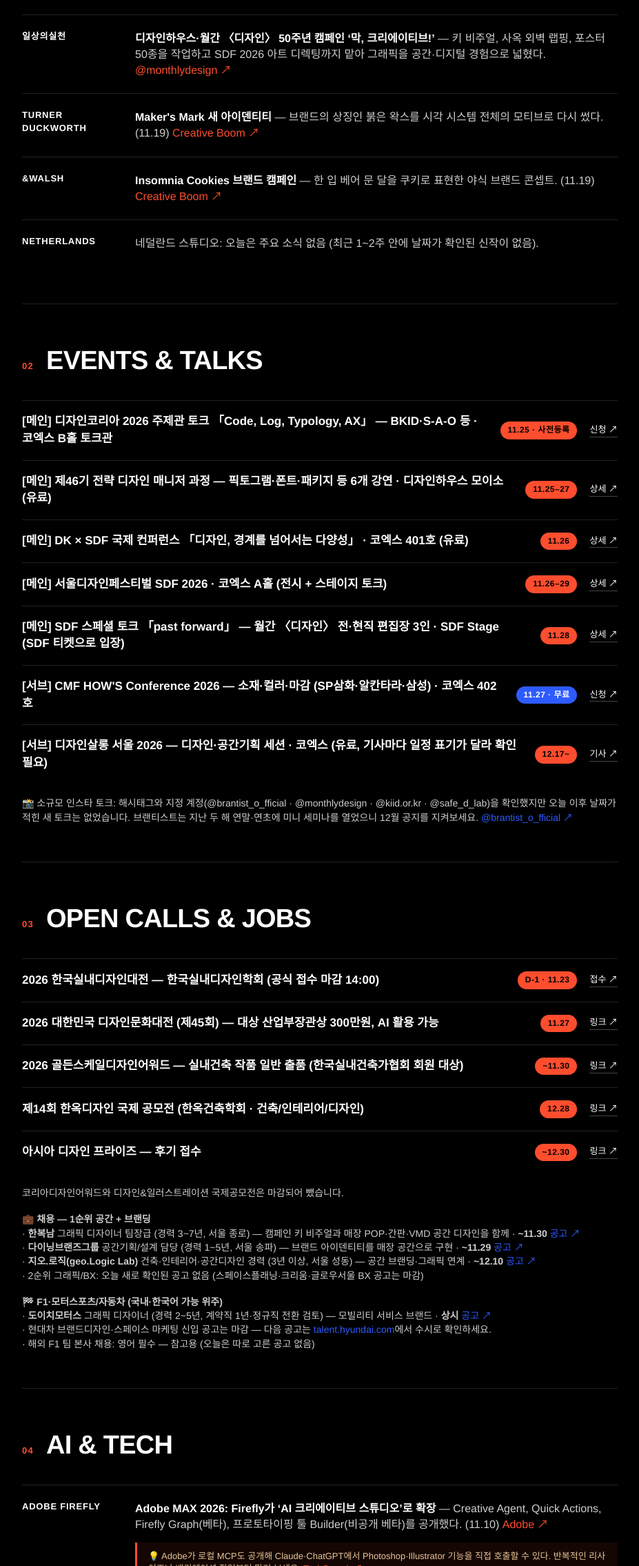
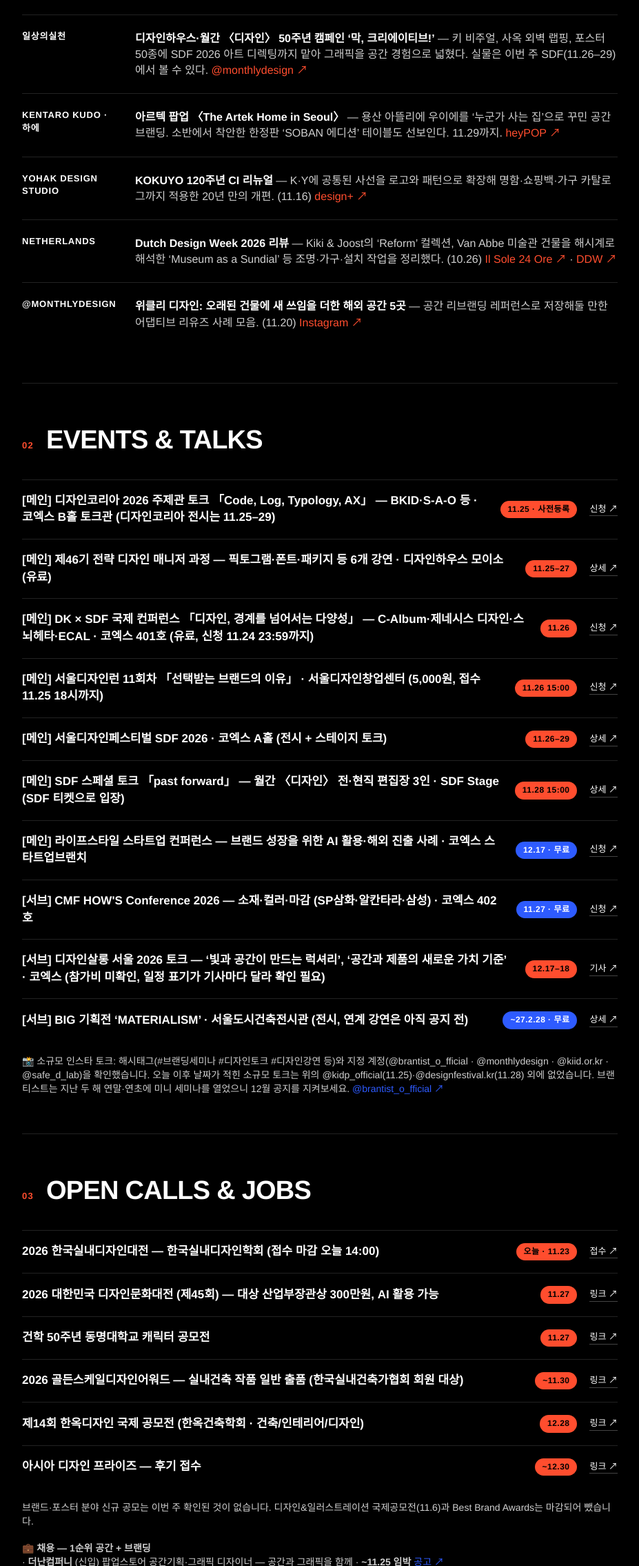
Before and after one commit to jhwaj/design-ai-briefing, a plain HTML site: page index.html in a window 1280 px wide. Shown: the part 530-2800 px from the top of the page at 69% size, without its empty margins (176-1103 px from the left). Drawn offline with Linux system fonts and the light colour scheme.

Commit message:
Update briefing 2026.11.23 MON

```diff
--- a/index.html
+++ b/index.html
@@ -45,51 +45,64 @@ footer { padding:40px 0 0; text-align:center; color:#555; font-size:11px; letter
 <body>
 <div class="wrap">
   <div class="topbar"><span><span class="dot"></span>Daily Briefing</span><span>Space · Brand · Graphic · AI</span></div>
-  <div class="hero"><h1>DESIGN<br><span class="accent">×AI</span> MORNING</h1><div class="meta">2026.11.22 SUN — 매일 아침 자동 갱신</div></div>
+  <div class="hero"><h1>DESIGN<br><span class="accent">×AI</span> MORNING</h1><div class="meta">2026.11.23 MON — 매일 아침 자동 갱신</div></div>
   <section>
     <div class="sec-head"><span class="sec-num">01</span><span class="sec-title">Studio News</span></div>
-    <div class="item"><div class="k">일상의실천</div><div class="v"><b>디자인하우스·월간 〈디자인〉 50주년 캠페인 ‘막, 크리에이티브!’</b> — 키 비주얼, 사옥 외벽 랩핑, 포스터 50종을 작업하고 SDF 2026 아트 디렉팅까지 맡아 그래픽을 공간·디지털 경험으로 넓혔다. <a href="https://www.instagram.com/p/Df4PN7aObFQ/">@monthlydesign ↗</a></div></div>
-    <div class="item"><div class="k">Turner Duckworth</div><div class="v"><b>Maker's Mark 새 아이덴티티</b> — 브랜드의 상징인 붉은 왁스를 시각 시스템 전체의 모티브로 다시 썼다. (11.19) <a href="https://www.creativeboom.com/news/turner-duckworth-dips-makers-marks-new-identity-in-red-wax/">Creative Boom ↗</a></div></div>
-    <div class="item"><div class="k">&amp;Walsh</div><div class="v"><b>Insomnia Cookies 브랜드 캠페인</b> — 한 입 베어 문 달을 쿠키로 표현한 야식 브랜드 콘셉트. (11.19) <a href="https://www.creativeboom.com/news/walsh-takes-a-bite-out-of-the-moon-for-insomnia-cookies/">Creative Boom ↗</a></div></div>
-    <div class="item"><div class="k">Netherlands</div><div class="v">네덜란드 스튜디오: 오늘은 주요 소식 없음 (최근 1~2주 안에 날짜가 확인된 신작이 없음).</div></div>
+    <div class="item"><div class="k">일상의실천</div><div class="v"><b>디자인하우스·월간 〈디자인〉 50주년 캠페인 ‘막, 크리에이티브!’</b> — 키 비주얼, 사옥 외벽 랩핑, 포스터 50종에 SDF 2026 아트 디렉팅까지 맡아 그래픽을 공간 경험으로 넓혔다. 실물은 이번 주 SDF(11.26–29)에서 볼 수 있다. <a href="https://www.instagram.com/p/Df4PN7aObFQ/">@monthlydesign ↗</a></div></div>
+    <div class="item"><div class="k">Kentaro Kudo · 하에</div><div class="v"><b>아르텍 팝업 〈The Artek Home in Seoul〉</b> — 용산 아뜰리에 우이에를 ‘누군가 사는 집’으로 꾸민 공간 브랜딩. 소반에서 착안한 한정판 ‘SOBAN 에디션’ 테이블도 선보인다. 11.29까지. <a href="https://heypop.kr/n/146417/">heyPOP ↗</a></div></div>
+    <div class="item"><div class="k">YOHAK Design Studio</div><div class="v"><b>KOKUYO 120주년 CI 리뉴얼</b> — K·Y에 공통된 사선을 로고와 패턴으로 확장해 명함·쇼핑백·가구 카탈로그까지 적용한 20년 만의 개편. (11.16) <a href="https://design.co.kr/article/181746/">design+ ↗</a></div></div>
+    <div class="item"><div class="k">Netherlands</div><div class="v"><b>Dutch Design Week 2026 리뷰</b> — Kiki &amp; Joost의 ‘Reform’ 컬렉션, Van Abbe 미술관 건물을 해시계로 해석한 ‘Museum as a Sundial’ 등 조명·가구·설치 작업을 정리했다. (10.26) <a href="https://en.ilsole24ore.com/art/dutch-design-week-2026-names-rebellious-authentic-and-imperfect-ideas-AJv5qPtB">Il Sole 24 Ore ↗</a> · <a href="https://ddw.nl/en/updates/large-scale-designs-take-over-eindhoven-during-dutch-design-week-2026">DDW ↗</a></div></div>
+    <div class="item"><div class="k">@monthlydesign</div><div class="v"><b>위클리 디자인: 오래된 건물에 새 쓰임을 더한 해외 공간 5곳</b> — 공간 리브랜딩 레퍼런스로 저장해둘 만한 어댑티브 리유즈 사례 모음. (11.20) <a href="https://www.instagram.com/p/Df9f4WNGfwI/">Instagram ↗</a></div></div>
   </section>
   <section>
     <div class="sec-head"><span class="sec-num">02</span><span class="sec-title">Events &amp; Talks</span></div>
-    <div class="comp"><span class="name">[메인] 디자인코리아 2026 주제관 토크 「Code, Log, Typology, AX」 — BKID·S-A-O 등 · 코엑스 B홀 토크관</span><span class="due">11.25 · 사전등록</span><a href="https://www.instagram.com/p/Df1ejLrD6_o/">신청 ↗</a></div>
+    <div class="comp"><span class="name">[메인] 디자인코리아 2026 주제관 토크 「Code, Log, Typology, AX」 — BKID·S-A-O 등 · 코엑스 B홀 토크관 (디자인코리아 전시는 11.25–29)</span><span class="due">11.25 · 사전등록</span><a href="https://www.instagram.com/p/Df1ejLrD6_o/">신청 ↗</a></div>
     <div class="comp"><span class="name">[메인] 제46기 전략 디자인 매니저 과정 — 픽토그램·폰트·패키지 등 6개 강연 · 디자인하우스 모이소 (유료)</span><span class="due">11.25–27</span><a href="https://www.instagram.com/p/DevfSuMk08u/">상세 ↗</a></div>
-    <div class="comp"><span class="name">[메인] DK × SDF 국제 컨퍼런스 「디자인, 경계를 넘어서는 다양성」 · 코엑스 401호 (유료)</span><span class="due">11.26</span><a href="https://designkorea.kidp.or.kr/conference">상세 ↗</a></div>
+    <div class="comp"><span class="name">[메인] DK × SDF 국제 컨퍼런스 「디자인, 경계를 넘어서는 다양성」 — C-Album·제네시스 디자인·스뇌헤타·ECAL · 코엑스 401호 (유료, 신청 11.24 23:59까지)</span><span class="due">11.26</span><a href="https://onoffmix.com/event/351285">신청 ↗</a></div>
+    <div class="comp"><span class="name">[메인] 서울디자인런 11회차 「선택받는 브랜드의 이유」 · 서울디자인창업센터 (5,000원, 접수 11.25 18시까지)</span><span class="due">11.26 15:00</span><a href="https://event-us.kr/openknowl2/event/139539">신청 ↗</a></div>
     <div class="comp"><span class="name">[메인] 서울디자인페스티벌 SDF 2026 · 코엑스 A홀 (전시 + 스테이지 토크)</span><span class="due">11.26–29</span><a href="https://www.coex.co.kr/exhibitions/2026-%ec%84%9c%ec%9a%b8%eb%94%94%ec%9e%90%ec%9d%b8%ed%8e%98%ec%8a%a4%ed%8b%b0%eb%b2%8c/">상세 ↗</a></div>
-    <div class="comp"><span class="name">[메인] SDF 스페셜 토크 「past forward」 — 월간 〈디자인〉 전·현직 편집장 3인 · SDF Stage (SDF 티켓으로 입장)</span><span class="due">11.28</span><a href="https://www.instagram.com/p/Df7I3E5mWhr/">상세 ↗</a></div>
+    <div class="comp"><span class="name">[메인] SDF 스페셜 토크 「past forward」 — 월간 〈디자인〉 전·현직 편집장 3인 · SDF Stage (SDF 티켓으로 입장)</span><span class="due">11.28 15:00</span><a href="https://www.instagram.com/p/Df7I3E5mWhr/">상세 ↗</a></div>
+    <div class="comp"><span class="name">[메인] 라이프스타일 스타트업 컨퍼런스 — 브랜드 성장을 위한 AI 활용·해외 진출 사례 · 코엑스 스타트업브랜치</span><span class="due free">12.17 · 무료</span><a href="https://event-us.kr/m/139544/65281">신청 ↗</a></div>
     <div class="comp"><span class="name">[서브] CMF HOW'S Conference 2026 — 소재·컬러·마감 (SP삼화·알칸타라·삼성) · 코엑스 402호</span><span class="due free">11.27 · 무료</span><a href="https://www.instagram.com/p/DfojsgPD1fN/">신청 ↗</a></div>
-    <div class="comp"><span class="name">[서브] 디자인살롱 서울 2026 — 디자인·공간기획 세션 · 코엑스 (유료, 기사마다 일정 표기가 달라 확인 필요)</span><span class="due">12.17~</span><a href="https://www.slist.kr/news/articleView.html?idxno=782519">기사 ↗</a></div>
-    <div class="note">📸 소규모 인스타 토크: 해시태그와 지정 계정(@brantist_o_fficial · @monthlydesign · @kiid.or.kr · @safe_d_lab)을 확인했지만 오늘 이후 날짜가 적힌 새 토크는 없었습니다. 브랜티스트는 지난 두 해 연말·연초에 미니 세미나를 열었으니 12월 공지를 지켜보세요. <a href="https://www.instagram.com/brantist_o_fficial/">@brantist_o_fficial ↗</a></div>
+    <div class="comp"><span class="name">[서브] 디자인살롱 서울 2026 토크 — ‘빛과 공간이 만드는 럭셔리’, ‘공간과 제품의 새로운 가치 기준’ · 코엑스 (참가비 미확인, 일정 표기가 기사마다 달라 확인 필요)</span><span class="due">12.17–18</span><a href="https://www.slist.kr/news/articleView.html?idxno=782519">기사 ↗</a></div>
+    <div class="comp"><span class="name">[서브] BIG 기획전 ‘MATERIALISM’ · 서울도시건축전시관 (전시, 연계 강연은 아직 공지 전)</span><span class="due free">~27.2.28 · 무료</span><a href="https://mediahub.seoul.go.kr/archives/2019950">상세 ↗</a></div>
+    <div class="note">📸 소규모 인스타 토크: 해시태그(#브랜딩세미나 #디자인토크 #디자인강연 등)와 지정 계정(@brantist_o_fficial · @monthlydesign · @kiid.or.kr · @safe_d_lab)을 확인했습니다. 오늘 이후 날짜가 적힌 소규모 토크는 위의 @kidp_official(11.25)·@designfestival.kr(11.28) 외에 없었습니다. 브랜티스트는 지난 두 해 연말·연초에 미니 세미나를 열었으니 12월 공지를 지켜보세요. <a href="https://www.instagram.com/brantist_o_fficial/">@brantist_o_fficial ↗</a></div>
   </section>
   <section>
     <div class="sec-head"><span class="sec-num">03</span><span class="sec-title">Open Calls &amp; Jobs</span></div>
-    <div class="comp"><span class="name">2026 한국실내디자인대전 — 한국실내디자인학회 (공식 접수 마감 14:00)</span><span class="due">D-1 · 11.23</span><a href="https://www.kiid.or.kr/pages/exhibition_list.vm">접수 ↗</a></div>
+    <div class="comp"><span class="name">2026 한국실내디자인대전 — 한국실내디자인학회 (접수 마감 오늘 14:00)</span><span class="due">오늘 · 11.23</span><a href="https://www.kiid.or.kr/pages/exhibition_list.vm">접수 ↗</a></div>
     <div class="comp"><span class="name">2026 대한민국 디자인문화대전 (제45회) — 대상 산업부장관상 300만원, AI 활용 가능</span><span class="due">11.27</span><a href="https://www.gwangjuin.com/news/articleView.html?idxno=268064">링크 ↗</a></div>
+    <div class="comp"><span class="name">건학 50주년 동명대학교 캐릭터 공모전</span><span class="due">11.27</span><a href="https://linkareer.com/activity/363652">링크 ↗</a></div>
     <div class="comp"><span class="name">2026 골든스케일디자인어워드 — 실내건축 작품 일반 출품 (한국실내건축가협회 회원 대상)</span><span class="due">~11.30</span><a href="https://kosid.or.kr/29">링크 ↗</a></div>
     <div class="comp"><span class="name">제14회 한옥디자인 국제 공모전 (한옥건축학회 · 건축/인테리어/디자인)</span><span class="due">12.28</span><a href="https://www.wevity.com/?c=find&amp;s=1&amp;gub=1&amp;cidx=19&amp;gbn=view&amp;gp=1&amp;ix=109966">링크 ↗</a></div>
     <div class="comp"><span class="name">아시아 디자인 프라이즈 — 후기 접수</span><span class="due">~12.30</span><a href="https://asiadesignprize.com/rules_korea">링크 ↗</a></div>
-    <div class="note">코리아디자인어워드와 디자인&amp;일러스트레이션 국제공모전은 마감되어 뺐습니다.</div>
+    <div class="note">브랜드·포스터 분야 신규 공모는 이번 주 확인된 것이 없습니다. 디자인&amp;일러스트레이션 국제공모전(11.6)과 Best Brand Awards는 마감되어 뺐습니다.</div>
     <div class="note"><b>💼 채용 — 1순위 공간 + 브랜딩</b><br>
-      · <b>한복남</b> 그래픽 디자이너 팀장급 (경력 3~7년, 서울 종로) — 캠페인 키 비주얼과 매장 POP·간판·VMD 공간 디자인을 함께 · <b>~11.30</b> <a href="https://www.wanted.co.kr/wd/394899">공고 ↗</a><br>
-      · <b>다이닝브랜즈그룹</b> 공간기획/설계 담당 (경력 1~5년, 서울 송파) — 브랜드 아이덴티티를 매장 공간으로 구현 · <b>~11.29</b> <a href="https://career.rememberapp.co.kr/job/posting/333273">공고 ↗</a><br>
-      · <b>지오.로직(geo.Logic Lab)</b> 건축·인테리어·공간디자인 경력 (3년 이상, 서울 성동) — 공간 브랜딩·그래픽 연계 · <b>~12.10</b> <a href="https://vmspace.com/job/job_view.html?base_seq=MTM3NDk%3D">공고 ↗</a><br>
-      · 2순위 그래픽/BX: 오늘 새로 확인된 공고 없음 (스페이스플래닝·크리움·글로우서울 BX 공고는 마감)</div>
+      · <b>더난컴퍼니</b> (신입) 팝업스토어 공간기획·그래픽 디자이너 — 공간과 그래픽을 함께 · <b>~11.25 임박</b> <a href="https://www.jobkorea.co.kr/Recruit/GI_Read/50238560">공고 ↗</a><br>
+      · <b>다이닝브랜즈그룹</b> 공간기획/설계 (경력 1~5년, 서울 송파) — 브랜드 아이덴티티를 매장 공간으로 구현 · <b>~11.29</b> <a href="https://career.rememberapp.co.kr/job/posting/333273">공고 ↗</a><br>
+      · <b>한복남</b> 그래픽 디자이너 팀장급 (경력 3~7년, 서울 종로) — 캠페인 키 비주얼과 매장 POP·VMD 공간 디자인 · <b>~11.30</b> <a href="https://www.wanted.co.kr/wd/394899">공고 ↗</a><br>
+      · <b>블래싱하우스</b> 공간·인테리어 디자이너 (3D 렌더링·브랜딩, 경력 2년+) · <b>~12.04</b> <a href="https://www.jobkorea.co.kr/Recruit/GI_Read/50107728">공고 ↗</a><br>
+      · <b>지오.로직(geo.Logic Lab)</b> 건축·인테리어·공간디자인 (3년+, 서울 성동) — 공간 브랜딩·그래픽 연계 · <b>~12.10</b> <a href="https://vmspace.com/job/job_view.html?base_seq=MTM3NDk%3D">공고 ↗</a><br>
+      · <b>글로우서울</b> Stay 공간 디자인 경력 — 공간 브랜딩 회사, 직무는 설계 중심 · <b>채용 시 마감</b> <a href="https://career.rememberapp.co.kr/job/posting/341047">공고 ↗</a></div>
+    <div class="note"><b>✏️ 채용 — 2순위 그래픽 / BX / AI</b><br>
+      · <b>AGMC스튜디오</b> AI 크리에이티브 브랜드 디자이너 (BX·Visual·Web, 3~5년) · <b>~12.02</b> <a href="https://www.jobkorea.co.kr/Recruit/GI_Read/50290773">공고 ↗</a><br>
+      · <b>에셈컴퍼니</b> 브랜드 디자이너 (AI 디자인 툴 활용) · <b>~12.19</b> <a href="https://www.jobkorea.co.kr/Recruit/GI_Read/50400611">공고 ↗</a><br>
+      · <b>레이어스튜디오</b> 브랜딩 스튜디오 BX 디자이너 경력 · <b>상시</b> <a href="https://www.jobkorea.co.kr/Recruit/GI_Read/50031387">공고 ↗</a><br>
+      · <b>원티드랩</b> 브랜드 디자이너 (브랜드경험팀, 행사·캠페인 디자인 포함) · <b>상시</b> <a href="https://www.wanted.co.kr/wd/394312">공고 ↗</a></div>
     <div class="note"><b>🏁 F1·모터스포츠/자동차 (국내·한국어 가능 위주)</b><br>
-      · <b>도이치모터스</b> 그래픽 디자이너 (경력 2~5년, 계약직 1년·정규직 전환 검토) — 모빌리티 서비스 브랜드 · <b>상시</b> <a href="https://www.wanted.co.kr/wd/396575">공고 ↗</a><br>
-      · 현대차 브랜드디자인·스페이스 마케팅 신입 공고는 마감 — 다음 공고는 <a href="https://talent.hyundai.com">talent.hyundai.com</a>에서 수시로 확인하세요.<br>
-      · 해외 F1 팀 본사 채용: 영어 필수 — 참고용 (오늘은 따로 고른 공고 없음)</div>
+      · <b>도이치모터스</b> 그래픽 디자이너 (계약 1년·정규직 전환 검토) — 모빌리티 서비스 프로모션·디지털 그래픽 · <b>상시</b> <a href="https://www.wanted.co.kr/wd/396575">공고 ↗</a><br>
+      · <b>MMX</b> 그래픽 디자이너 (정규직) — ‘모터스포츠 디자인’ 검색으로 나온 공고, 업종은 확인 필요 · <b>~12.17</b> <a href="https://www.jobkorea.co.kr/Recruit/GI_Read/50380467">공고 ↗</a><br>
+      · 현대·기아·제네시스 브랜드 경험 디자인: 진행 중인 공고 없음 — <a href="https://talent.hyundai.com">talent.hyundai.com</a>에서 수시로 확인하세요.<br>
+      · 해외: McLaren Racing Graphic Designer (영국 Woking) — 영어 필수 — 참고용, 마감일 미표기 <a href="https://racingcareers.mclaren.com/o/senior-executive-graphic-designer">공고 ↗</a></div>
   </section>
   <section>
     <div class="sec-head"><span class="sec-num">04</span><span class="sec-title">AI &amp; Tech</span></div>
-    <div class="item"><div class="k">Adobe Firefly</div><div class="v"><b>Adobe MAX 2026: Firefly가 ‘AI 크리에이티브 스튜디오’로 확장</b> — Creative Agent, Quick Actions, Firefly Graph(베타), 프로토타이핑 툴 Builder(비공개 베타)를 공개했다. (11.10) <a href="https://news.adobe.com/news/2026/11/adobe-firefly-expands">Adobe ↗</a><div class="tip">💡 Adobe가 로컬 MCP도 공개해 Claude·ChatGPT에서 Photoshop·Illustrator 기능을 직접 호출할 수 있다. 반복적인 리사이즈나 배리에이션 작업부터 맡겨 보세요. <a href="https://techcrunch.com/2026/11/10/adobe-adds-more-ai-to-its-products-and-launches-an-mcp/">TechCrunch ↗</a></div></div></div>
-    <div class="item"><div class="k">생성형 이미지</div><div class="v"><b>OpenAI GPT Image 2.6 출시(11.4)</b>, Nano Banana 2.1은 가격을 약 절반으로 낮췄고 MAI-Image-2.7은 편집 전용 프리뷰로 나왔다. <a href="https://www.zeniteq.com/5-new-ai-image-models-to-know-in-november-2026-pufojn">Zeniteq ↗</a><div class="tip">💡 무드보드 단계에서는 비용이 낮은 Nano Banana 2.1로 많이 뽑고, 최종 키 비주얼은 GPT Image 2.6으로 다듬는 식으로 나눠 쓰면 효율적이다.</div></div></div>
-    <div class="item"><div class="k">Higgsfield</div><div class="v"><b>기업가치 $5.4B 투자 이후 멀티모델 영상 스튜디오로 확장 중</b> — 이달 새로 발표된 기능은 확인되지 않았고, 최근 동향을 정리한 기사 기준이다. (11.5) <a href="https://blog.mean.ceo/higgsfield-news-november-2026/">Mean CEO ↗</a></div></div>
-    <div class="item"><div class="k">Claude Design</div><div class="v"><b>디자인 시스템 가져오기 · Claude Code와 양방향 연동</b> — 최근 대형 업데이트로 브랜드 가이드를 지키며 시안을 만들고, 코드와 디자인을 오가며 수정할 수 있게 됐다. <a href="https://venturebeat.com/technology/anthropic-ships-major-claude-design-overhaul-with-design-system-imports-code-round-trips-and-a-fix-for-its-token-burning-problem">VentureBeat ↗</a> · <a href="https://claude.com/resources/articles/claude-design-stays-on-brand-for-daily-work">Claude ↗</a></div></div>
-    <div class="item"><div class="k">Figma</div><div class="v"><b>Figma Weave·Make·Sites 등 AI 도구 정리</b> — 캔버스 안 AI 에이전트와 코드 레이어를 실무에서 쓰는 방법을 정리한 글. (11.5) <a href="https://blog.mean.ceo/figma-news-november-2026/">Mean CEO ↗</a></div></div>
-    <div class="item"><div class="k">AI 업계</div><div class="v"><b>Anthropic NASDAQ 상장(11.19), Google Gemini 4 Neon·OpenAI GPT-6.2 같은 날(11.18) 공개</b> — 주간 뉴스레터 보도 기준이며 세부 수치는 1차 출처 확인이 필요하다. <a href="https://note.com/quirky_loris6436/n/n1e7d7176a703?hl=en">Weekly AI ↗</a> · <a href="https://rupakganguly.substack.com/p/latest-in-ai-news-gpt-62-astra-gemini">Substack ↗</a></div></div>
+    <div class="item"><div class="k">생성형 이미지</div><div class="v"><b>Microsoft MAI-Image-2.7-Flash 프리뷰(11.17) · OpenAI GPT Image 2.6(11.4)</b> — GPT Image 2.6은 GIF·SVG 출력과 마크업 기반 부분 편집을 지원한다. Nano Banana 2.1은 저가 대량 생성용으로 계속 강세. <a href="https://www.nocode.mba/ai-release-tracker/2026/11">AI Release Tracker ↗</a> · <a href="https://www.zeniteq.com/5-new-ai-image-models-to-know-in-november-2026-pufojn">Zeniteq ↗</a><div class="tip">💡 GPT Image 2.6의 SVG 출력은 아이콘·패턴 초안을 벡터로 바로 받아 일러스트레이터에서 다듬을 수 있어 그래픽 작업에 특히 쓸모 있다.</div></div></div>
+    <div class="item"><div class="k">Picsart</div><div class="v"><b>Picsart Platform 출시(11.20)</b> — 30여 개 제공사의 250개 이상 모델을 API·CLI·MCP로 한곳에서 쓰는 크리에이티브 플랫폼. <a href="https://aialvin.substack.com/p/ais-wildest-week-of-2026-nov22-2026">Ai.Alvin ↗</a></div></div>
+    <div class="item"><div class="k">Higgsfield</div><div class="v"><b>Kling 4.0을 기존 모델과 함께 한 계정에서 지원</b> — NVIDIA·TCV 투자(10월) 이후 멀티모델 영상 스튜디오로 확장 중. 스타트업 블로그 정리 기준이라 수치는 참고용. (11.5) <a href="https://blog.mean.ceo/higgsfield-news-november-2026/">Mean CEO ↗</a></div></div>
+    <div class="item"><div class="k">Claude Design</div><div class="v"><b>디자인 시스템 가져오기 · Claude Code와 양방향 연동</b> — 로컬 코드베이스 컴포넌트를 재사용하고 터미널 /design 명령으로 시안을 만들고 고칠 수 있다. 11월 새 발표는 없고 최근 대형 업데이트 기준. <a href="https://engadget.com/2196329/anthropics-design-assistant-now-works-better-with-its-coding-agent">Engadget ↗</a> · <a href="https://venturebeat.com/technology/anthropic-ships-major-claude-design-overhaul-with-design-system-imports-code-round-trips-and-a-fix-for-its-token-burning-problem">VentureBeat ↗</a><div class="tip">💡 브랜드 가이드(컬러·타입·컴포넌트)를 먼저 디자인 시스템으로 등록해 두면 이후 시안이 톤을 벗어나지 않는다.</div></div></div>
+    <div class="item"><div class="k">Adobe · Figma</div><div class="v"><b>Adobe MAX 2026: Firefly ‘AI 크리에이티브 스튜디오’ 확장 + 로컬 MCP 공개(11.10)</b> — Claude·ChatGPT에서 Photoshop·Illustrator 기능을 직접 호출할 수 있다. Figma는 Weave·Make·Sites로 AI 도구군을 정리 중. <a href="https://news.adobe.com/news/2026/11/adobe-firefly-expands">Adobe ↗</a> · <a href="https://blog.mean.ceo/figma-news-november-2026/">Figma 정리 ↗</a></div></div>
+    <div class="item"><div class="k">AI 업계</div><div class="v"><b>GPT-6.2 Astra·Sol(11.17), Gemini 4 Neon(11.18) 공개 · Anthropic 나스닥 상장(11.19~20)</b> — Microsoft도 Ignite에서 MAI 모델 7종을 발표한 숨 가쁜 한 주. 뉴스레터 보도 기준이라 세부 수치는 1차 출처 확인 필요. <a href="https://rupakganguly.substack.com/p/latest-in-ai-news-gpt-62-astra-gemini">Substack ↗</a> · <a href="https://aialvin.substack.com/p/ais-wildest-week-of-2026-nov22-2026">Ai.Alvin ↗</a></div></div>
   </section>
   <footer>우아한청년들 임직원 전용 업무 보조 도구 · 매일 아침 자동 갱신</footer>
 </div>
```
